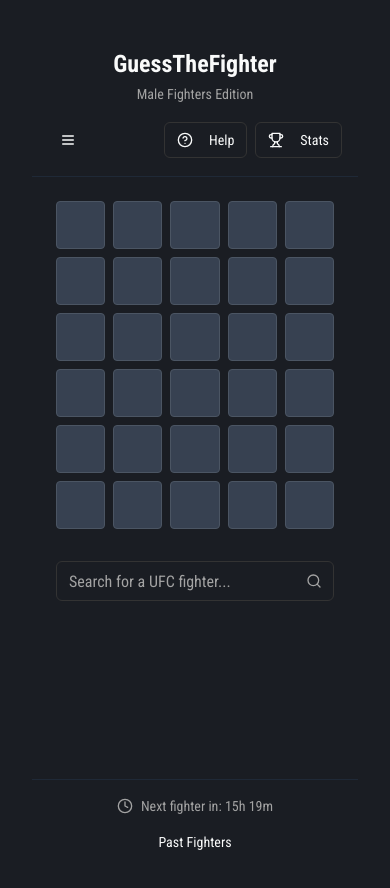
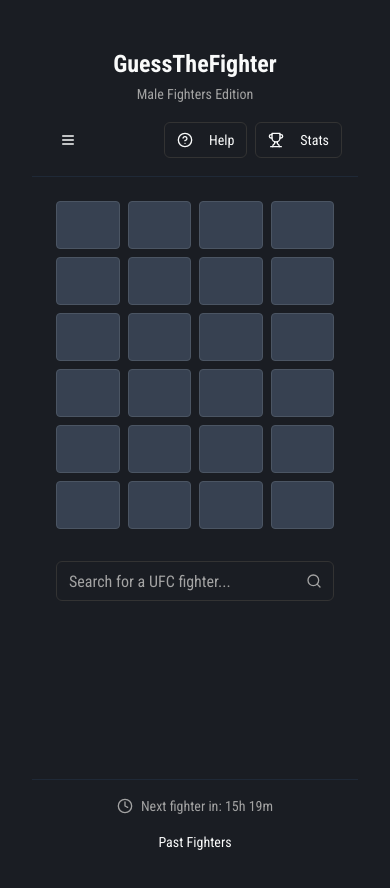
Before and after one commit to jrarandaarcos/octagon-fighter-guess, a React (Vite) app: page / in a window 390 px wide. Shown: the top 888 px of the page. Built offline with nearby package versions, Linux system fonts and the light colour scheme.

Commit message:
Refactor: Implement responsive text sizing and cell width
- Implemented responsive text sizing for better readability.
- Increased cell width for improved display.
- Removed the debut event cell.

```diff
--- a/src/components/GuessRow.tsx
+++ b/src/components/GuessRow.tsx
@@ -20,8 +20,8 @@ const GuessRow: React.FC<GuessRowProps> = ({ fighter, result, targetYear }) => {
   // If no fighter, render empty row
   if (!fighter || !result) {
     return (
-      <div className="grid grid-cols-5 gap-2 w-full">
-        {['name', 'country', 'division', 'debutYear', 'debutEvent'].map((attr) => (
+      <div className="grid grid-cols-4 gap-2 w-full">
+        {['name', 'country', 'division', 'debutYear'].map((attr) => (
           <div
             key={attr}
             className="cell-empty h-12 border rounded flex items-center justify-center"
@@ -31,17 +31,16 @@ const GuessRow: React.FC<GuessRowProps> = ({ fighter, result, targetYear }) => {
     );
   }
 
-  // Map of attributes to show
+  // Map of attributes to show - removed debutEvent
   const attributesToShow = [
     { key: 'name', label: 'Name', value: fighter.name },
     { key: 'country', label: 'Country', value: fighter.country },
     { key: 'division', label: 'Division', value: fighter.division },
     { key: 'debutYear', label: 'Debut Year', value: fighter.debutYear },
-    { key: 'debutEvent', label: 'Debut Event', value: fighter.debutEvent },
   ];
 
   return (
-    <div className="grid grid-cols-5 gap-2 w-full">
+    <div className="grid grid-cols-4 gap-2 w-full">
       <TooltipProvider>
         {attributesToShow.map(({ key, value }) => {
           const cellResult = result[key] || 'incorrect';
@@ -59,13 +58,13 @@ const GuessRow: React.FC<GuessRowProps> = ({ fighter, result, targetYear }) => {
               <TooltipTrigger asChild>
                 <div
                   className={cn(
-                    "h-12 border rounded flex items-center justify-center p-1 text-center text-sm md:text-base transition-colors duration-300",
+                    "h-12 border rounded flex items-center justify-center p-2 text-center transition-colors duration-300",
                     cellClasses[cellResult]
                   )}
                 >
                   <div className="flex items-center justify-center gap-1 w-full">
                     <span className={cn(
-                      "truncate max-w-[85%]",
+                      "text-xs xs:text-sm sm:text-base md:text-lg",
                       showYearIndicator ? "mr-1" : "px-1"
                     )}>
                       {value}
--- a/src/index.css
+++ b/src/index.css
@@ -1,3 +1,4 @@
+
 @import url('https://fonts.googleapis.com/css2?family=Roboto+Condensed:wght@400;700&display=swap');
 
 @tailwind base;
```
